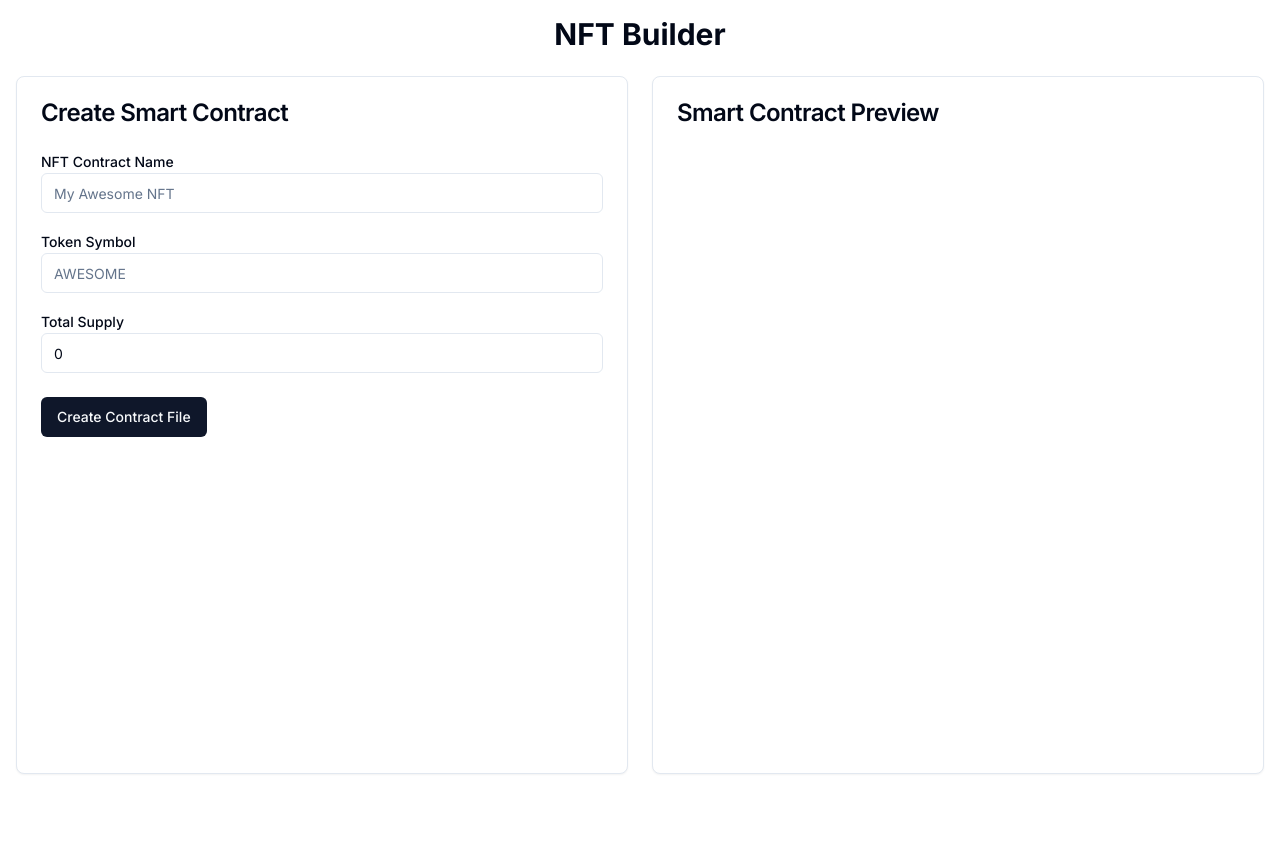
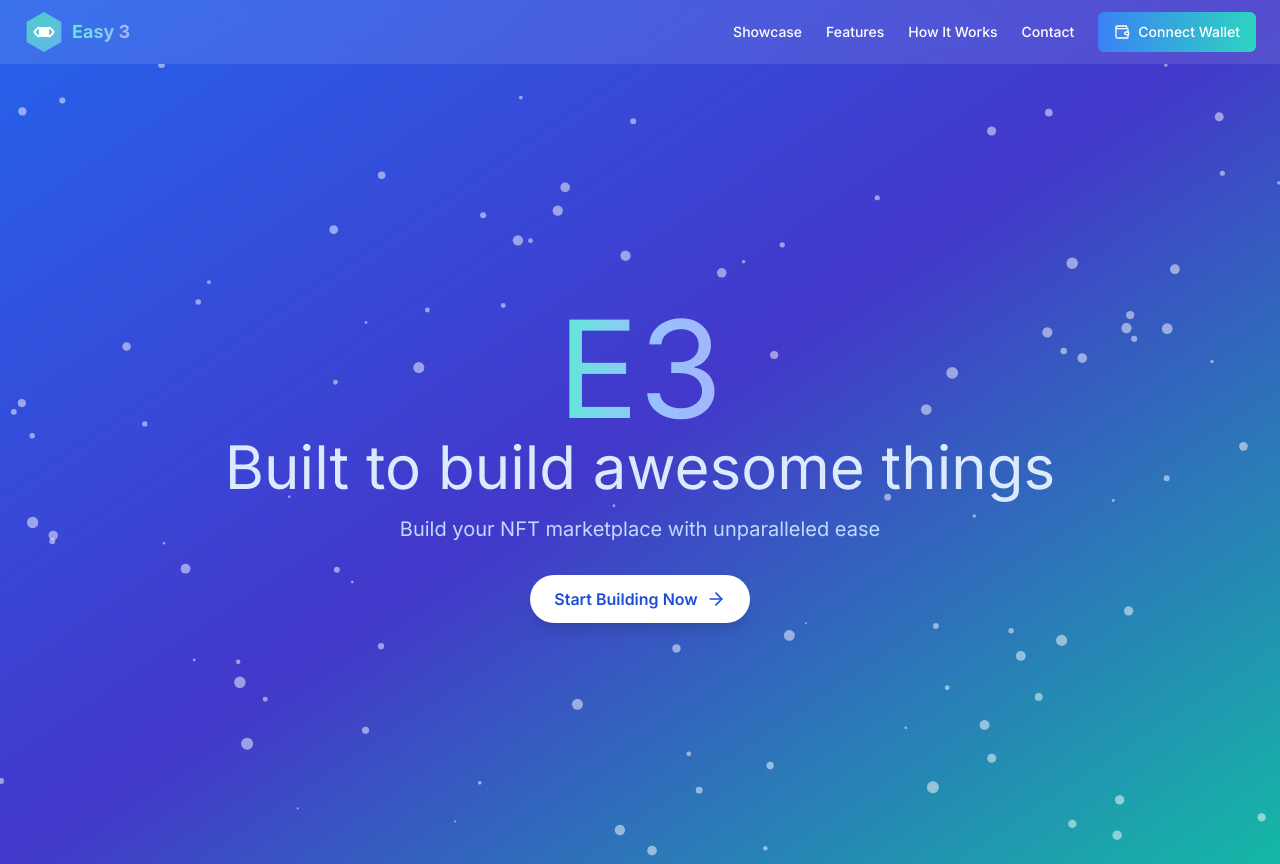
Before and after one commit to vishnu5104/Easy3, a Next.js app: page / in a window 1280 px wide. Before the commit the page ends 800 px from the top, so only its background shows below. Built offline with nearby package versions, Linux system fonts and the light colour scheme; no server answers.

Commit message:
Home page Updated

```diff
--- a/package.json
+++ b/package.json
@@ -9,6 +9,7 @@
     "lint": "next lint"
   },
   "dependencies": {
+    "@hookform/resolvers": "^3.9.0",
     "@layerzerolabs/eslint-config-next": "~2.3.34",
     "@layerzerolabs/lz-definitions": "^2.3.34",
     "@layerzerolabs/lz-evm-messagelib-v2": "^2.3.34",
@@ -21,7 +22,6 @@
     "@layerzerolabs/solhint-config": "^2.3.34",
     "@openzeppelin/contracts": "^5.0.2",
     "@openzeppelin/contracts-upgradeable": "^5.0.2",
-    "@hookform/resolvers": "^3.9.0",
     "@radix-ui/react-accordion": "^1.2.0",
     "@radix-ui/react-alert-dialog": "^1.1.1",
     "@radix-ui/react-aspect-ratio": "^1.1.0",
@@ -55,6 +55,7 @@
     "date-fns": "^3.6.0",
     "embla-carousel-react": "^8.2.0",
     "ethers": "^6.13.2",
+    "framer-motion": "^11.5.4",
     "input-otp": "^1.2.4",
     "lucide-react": "^0.438.0",
     "next": "14.2.6",
--- a/src/app/page.tsx
+++ b/src/app/page.tsx
@@ -1,201 +1,217 @@
 "use client";
 
-import { useEffect, useState } from "react";
-import {
-  Card,
-  CardContent,
-  CardFooter,
-  CardHeader,
-  CardTitle,
-} from "@/components/ui/card";
-import { Label } from "@/components/ui/label";
-import { Input } from "@/components/ui/input";
+import { useState, useEffect, useRef } from "react";
+import { motion, useAnimation } from "framer-motion";
 import { Button } from "@/components/ui/button";
-import { Alert, AlertDescription, AlertTitle } from "@/components/ui/alert";
-import { AlertCircle, CheckCircle2 } from "lucide-react";
-import ContractPreview from "@/components/ContractPreview";
-import NFTCreation from "@/components/NFTCreation";
+import { Card, CardContent } from "@/components/ui/card";
+import { Tabs, TabsContent, TabsList, TabsTrigger } from "@/components/ui/tabs";
+import { ArrowRight, Box, Zap, Globe, Wallet } from "lucide-react";
 
-interface ContractDetails {
-  name: string;
-  symbol: string;
-  totalSupply: number;
-}
-export default function Home() {
-  const [contractDetails, setContractDetails] = useState<ContractDetails>({
-    name: "",
-    symbol: "",
-    totalSupply: 0,
-  });
-  const [isDeploying, setIsDeploying] = useState(false);
-  const [fileCreated, setFileCreated] = useState<boolean | null>(null);
-  const [errorMessage, setErrorMessage] = useState<string | null>(null);
-  const [contractAddress, setContractAddress] = useState<string | null>(null);
-  const handleCreateFile = async () => {
-    setIsDeploying(true);
-    setFileCreated(null);
-    setErrorMessage(null);
+const Logo = () => (
+  <svg
+    className="h-10 w-10"
+    viewBox="0 0 40 40"
+    fill="none"
+    xmlns="http://www.w3.org/2000/svg"
+  >
+    <path
+      d="M20 0L37.3205 10V30L20 40L2.67949 30V10L20 0Z"
+      fill="url(#logo-gradient)"
+    />
+    <path d="M15 15H25V25H15V15Z" fill="white" />
+    <path
+      d="M10 20L15 15M25 15L30 20M30 20L25 25M15 25L10 20"
+      stroke="white"
+      strokeWidth="2"
+    />
+    <text
+      x="20"
+      y="22"
+      fontFamily="Arial"
+      fontSize="8"
+      fill="white"
+      textAnchor="middle"
+      dominantBaseline="middle"
+    >
+      E3
+    </text>
+    <defs>
+      <linearGradient
+        id="logo-gradient"
+        x1="0"
+        y1="0"
+        x2="40"
+        y2="40"
+        gradientUnits="userSpaceOnUse"
+      >
+        <stop stopColor="#4FD1C5" />
+        <stop offset="1" stopColor="#63B3ED" />
+      </linearGradient>
+    </defs>
+  </svg>
+);
 
-    try {
-      const response = await fetch(
-        `/api/contract-template?name=${
-          contractDetails.name || "MyNFT"
-        }&symbol=${contractDetails.symbol || "NFT"}`
-      );
+function AwesomeE3Design() {
+  const canvasRef = useRef<HTMLCanvasElement>(null);
+  const controls = useAnimation();
 
-      if (!response.ok) {
-        throw new Error("Failed to fetch contract template");
-      }
+  useEffect(() => {
+    const canvas = canvasRef.current;
+    if (!canvas) return;
+    const ctx = canvas.getContext("2d");
+    if (!ctx) return;
 
-      const contractContent = await response.text();
+    canvas.width = window.innerWidth;
+    canvas.height = window.innerHeight;
 
-      const createFileResponse = await fetch("/api/create-contract", {
-        method: "POST",
-        headers: {
-          "Content-Type": "application/json",
-        },
-        body: JSON.stringify({
-          contractName: contractDetails.name,
-          contractContent,
-        }),
+    const particles: {
+      x: number;
+      y: number;
+      size: number;
+      speedX: number;
+      speedY: number;
+    }[] = [];
+
+    for (let i = 0; i < 100; i++) {
+      particles.push({
+        x: Math.random() * canvas.width,
+        y: Math.random() * canvas.height,
+        size: Math.random() * 5 + 1,
+        speedX: Math.random() * 3 - 1.5,
+        speedY: Math.random() * 3 - 1.5,
       });
+    }
 
-      if (!createFileResponse.ok) {
-        throw new Error("Failed to deploy the contract");
-      }
+    function drawParticles() {
+      ctx.clearRect(0, 0, canvas.width, canvas.height);
+      particles.forEach((particle) => {
+        ctx.beginPath();
+        ctx.arc(particle.x, particle.y, particle.size, 0, Math.PI * 2);
+        ctx.fillStyle = "rgba(255, 255, 255, 0.5)";
+        ctx.fill();
 
-      const data = await createFileResponse.json();
-      setFileCreated(true);
-      setContractAddress(data.contractAddress);
+        particle.x += particle.speedX;
+        particle.y += particle.speedY;
 
-      console.log("Contract address updated:", data.contractAddress);
-    } catch (error) {
-      console.error("Error creating file:", error);
-      setFileCreated(false);
-      setErrorMessage("Failed to create the file. Please try again.");
-    } finally {
-      setIsDeploying(false);
+        if (particle.x < 0 || particle.x > canvas.width) particle.speedX *= -1;
+        if (particle.y < 0 || particle.y > canvas.height) particle.speedY *= -1;
+      });
+      requestAnimationFrame(drawParticles);
     }
-  };
+
+    drawParticles();
+
+    const handleResize = () => {
+      canvas.width = window.innerWidth;
+      canvas.height = window.innerHeight;
+    };
+
+    window.addEventListener("resize", handleResize);
+
+    return () => {
+      window.removeEventListener("resize", handleResize);
+    };
+  }, []);
+
   useEffect(() => {
-    if (contractAddress) {
-      console.log("Contract address is now set:", contractAddress);
-    }
-  }, [contractAddress]);
+    controls.start({
+      scale: [1, 1.1, 1],
+      transition: { duration: 2, repeat: Infinity, ease: "easeInOut" },
+    });
+  }, [controls]);
 
   return (
-    <div className="container mx-auto p-4">
-      <h1 className="text-3xl font-bold mb-6 text-center">NFT Builder</h1>
-      {contractAddress ? (
-        <NFTCreation contractAddress={contractAddress} />
-      ) : (
-        <div className="grid grid-cols-1 md:grid-cols-2 gap-6">
-          <Card>
-            <CardHeader>
-              <CardTitle>Create Smart Contract</CardTitle>
-            </CardHeader>
-            <CardContent>
-              <div className="space-y-4">
-                <div>
-                  <Label htmlFor="contractName">NFT Contract Name</Label>
-                  <Input
-                    id="contractName"
-                    value={contractDetails.name}
-                    onChange={(e) =>
-                      setContractDetails((prev) => ({
-                        ...prev,
-                        name: e.target.value,
-                      }))
-                    }
-                    placeholder="My Awesome NFT"
-                  />
-                </div>
-                <div>
-                  <Label htmlFor="tokenSymbol">Token Symbol</Label>
-                  <Input
-                    id="tokenSymbol"
-                    value={contractDetails.symbol}
-                    onChange={(e) =>
-                      setContractDetails((prev) => ({
-                        ...prev,
-                        symbol: e.target.value,
-                      }))
-                    }
-                    placeholder="AWESOME"
-                  />
-                </div>
-                <div>
-                  <Label htmlFor="totalSupply">Total Supply</Label>
-                  <Input
-                    id="totalSupply"
-                    type="number"
-                    value={contractDetails.totalSupply}
-                    onChange={(e) =>
-                      setContractDetails((prev) => ({
-                        ...prev,
-                        totalSupply: parseInt(e.target.value, 10) || 0,
-                      }))
-                    }
-                    placeholder="10000"
-                  />
-                </div>
-              </div>
-            </CardContent>
-            <CardFooter className="flex flex-col items-start space-y-4">
-              <Button onClick={handleCreateFile} disabled={isDeploying}>
-                {isDeploying ? (
-                  <span className="flex items-center">
-                    <svg
-                      className="animate-spin -ml-1 mr-3 h-5 w-5 text-white"
-                      xmlns="http://www.w3.org/2000/svg"
-                      fill="none"
-                      viewBox="0 0 24 24"
-                    >
-                      <circle
-                        className="opacity-25"
-                        cx="12"
-                        cy="12"
-                        r="10"
-                        stroke="currentColor"
-                        strokeWidth="4"
-                      ></circle>
-                      <path
-                        className="opacity-75"
-                        fill="currentColor"
-                        d="M4 12a8 8 0 018-8V0C5.373 0 0 5.373 0 12h4zm2 5.291A7.962 7.962 0 014 12H0c0 3.042 1.135 5.824 3 7.938l3-2.647z"
-                      ></path>
-                    </svg>
-                    Deploying...
-                  </span>
-                ) : (
-                  "Create Contract File"
-                )}
-              </Button>
-              {fileCreated === true && (
-                <Alert variant="default">
-                  <CheckCircle2 className="h-4 w-4" />
-                  <AlertTitle>Success</AlertTitle>
-                  <AlertDescription>
-                    Contract {contractDetails.name} has been deployed
-                    successfully.
-                  </AlertDescription>
-                </Alert>
-              )}
-              {fileCreated === false && (
-                <Alert variant="destructive">
-                  <AlertCircle className="h-4 w-4" />
-                  <AlertTitle>Error</AlertTitle>
-                  <AlertDescription>
-                    {errorMessage ||
-                      "There was an error creating the file. Please try again."}
-                  </AlertDescription>
-                </Alert>
-              )}
-            </CardFooter>
-          </Card>
-          <ContractPreview contractDetails={contractDetails} />
-        </div>
-      )}
+    <div className="relative w-full h-screen overflow-hidden">
+      <canvas ref={canvasRef} className="absolute inset-0 w-full h-full" />
+      <div className="absolute inset-0 flex flex-col items-center justify-center z-10">
+        <motion.div
+          animate={controls}
+          className="text-9xl text-transparent bg-clip-text bg-gradient-to-r from-teal-300 via-blue-300 to-indigo-300 animate-gradient-x"
+        >
+          E3
+        </motion.div>
+        <motion.h2
+          initial={{ opacity: 0, y: 20 }}
+          animate={{ opacity: 1, y: 0 }}
+          transition={{ delay: 0.5, duration: 0.8 }}
+          className="text-[60px] mt-4 text-3xl text-blue-100"
+        >
+          Built to build awesome things{" "}
+        </motion.h2>
+        <motion.p
+          initial={{ opacity: 0 }}
+          animate={{ opacity: 1 }}
+          transition={{ delay: 1, duration: 0.8 }}
+          className="text-[30px] mt-[30px] text-xl text-blue-200 text-center"
+        >
+          Build your NFT marketplace with unparalleled ease
+        </motion.p>
+        <motion.button
+          whileHover={{ scale: 1.05 }}
+          whileTap={{ scale: 0.95 }}
+          className="mt-8 px-6 py-3 bg-white text-blue-700 font-semibold rounded-full shadow-lg hover:bg-blue-50 transition-colors duration-300 flex items-center justify-center"
+        >
+          <span>Start Building Now</span>
+          <ArrowRight className="ml-2 h-5 w-5" />
+        </motion.button>
+      </div>
     </div>
   );
 }
+
+export default function Home() {
+  const [activeTab, setActiveTab] = useState("art");
+  const [isAnimating, setIsAnimating] = useState(false);
+
+  useEffect(() => {
+    setIsAnimating(true);
+    const timer = setTimeout(() => setIsAnimating(false), 500);
+    return () => clearTimeout(timer);
+  }, [activeTab]);
+
+  return (
+    <div className="flex flex-col min-h-screen bg-gradient-to-br from-blue-600 via-indigo-700 to-teal-500">
+      <header className="px-4 lg:px-6 h-16 flex items-center backdrop-blur-md bg-white/10 sticky top-0 z-50">
+        <a className="flex items-center justify-center" href="#">
+          <Logo />
+          <span className="ml-2 text-lg font-bold text-transparent bg-clip-text bg-gradient-to-r from-teal-300 to-indigo-300">
+            Easy 3
+          </span>
+        </a>
+        <nav className="ml-auto flex items-center gap-4 sm:gap-6">
+          <a
+            className="text-sm font-medium text-white hover:text-teal-300 transition-colors"
+            href="#showcase"
+          >
+            Showcase
+          </a>
+          <a
+            className="text-sm font-medium text-white hover:text-teal-300 transition-colors"
+            href="#features"
+          >
+            Features
+          </a>
+          <a
+            className="text-sm font-medium text-white hover:text-teal-300 transition-colors"
+            href="#how-it-works"
+          >
+            How It Works
+          </a>
+          <a
+            className="text-sm font-medium text-white hover:text-teal-300 transition-colors"
+            href="#contact"
+          >
+            Contact
+          </a>
+          <Button className="hidden sm:flex items-center gap-2 bg-gradient-to-r from-blue-500 to-teal-400 hover:from-blue-600 hover:to-teal-500 text-white transition-all duration-300 ease-in-out transform hover:scale-105">
+            <Wallet className="h-4 w-4" />
+            Connect Wallet
+          </Button>
+        </nav>
+      </header>
+      <main className="flex-1">
+        <AwesomeE3Design />
+      </main>
+    </div>
+  );
+}
```
Also changed, not shown: 1 other file (tests, documents, lock files or other folders).
